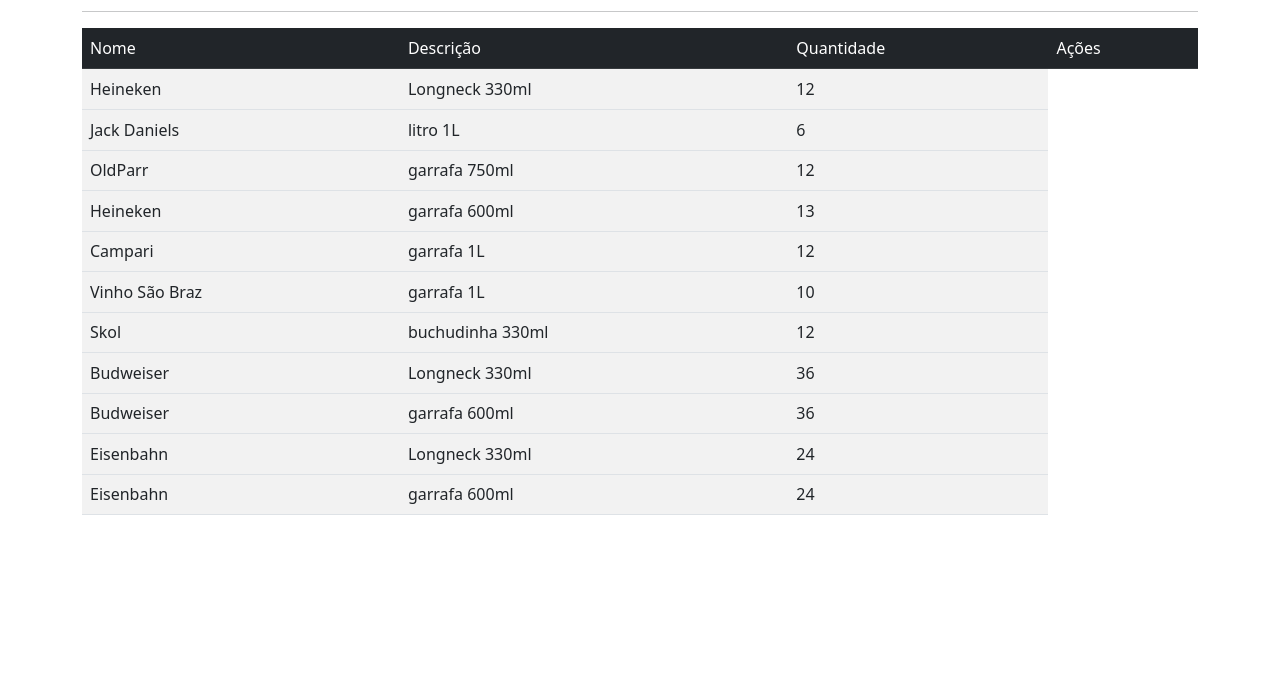
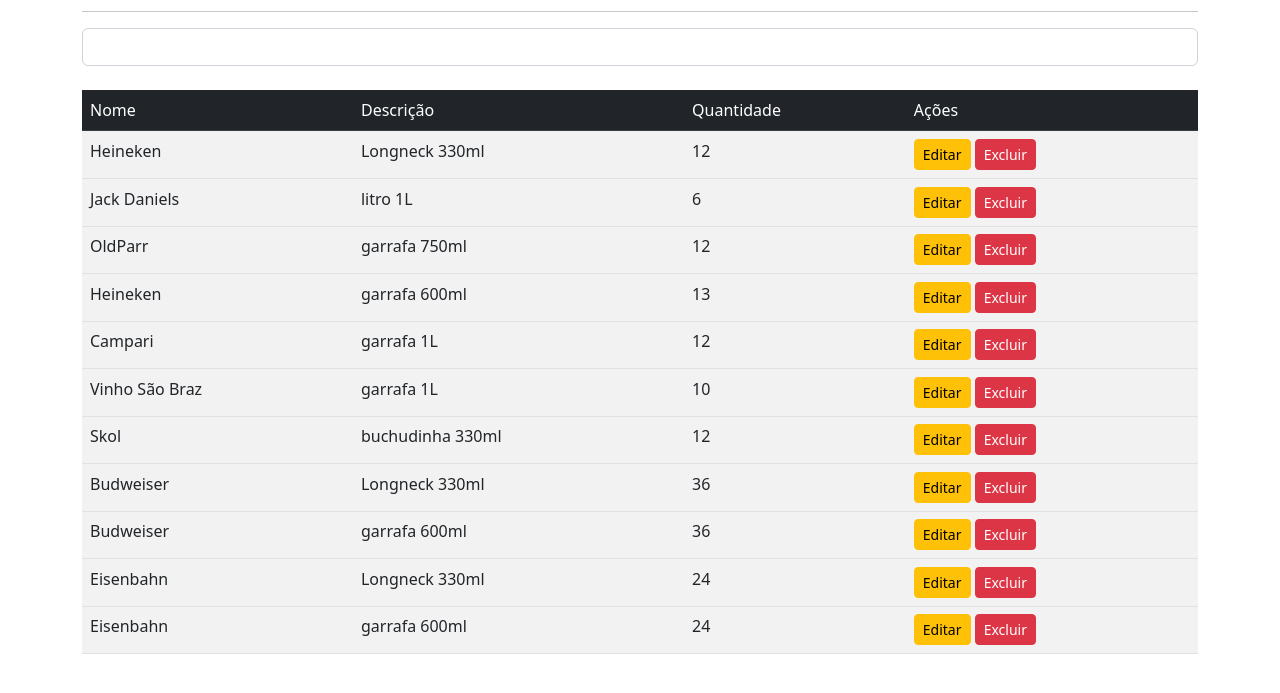
Before and after one commit to wizard5555/modulo-js, a plain HTML site: page tabela/index.html in a window 1280 px wide. Shown: the part 101-794 px from the top of the page. Drawn offline with nearby package versions, Linux system fonts and the light colour scheme.

Commit message:
Adicionei input

```diff
--- a/tabela/eventos.js
+++ b/tabela/eventos.js
@@ -64,6 +64,10 @@ bebidas.forEach( function (cadaBebida) {
             <td>${cadaBebida.nome}</td>
             <td>${cadaBebida.descricao}</td>
             <td>${cadaBebida.quantidade}</td>
+            <td>
+                <button class="btn btn-warning btn-sm">Editar</button>
+                <button class="btn btn-danger btn-sm">Excluir</button>
+            </td>
         <tr>
     `; //Fecha a crase
 })
--- a/tabela/index.html
+++ b/tabela/index.html
@@ -11,6 +11,8 @@
 <body class="container">
     <h1 class="mt-5">Estoque de bebidas</h1>
     <hr>
+
+    <input class="form-control" type="text"></input><br>
 
     <table class="table table-hover table-striped">
         <thead class="table-dark">
```
